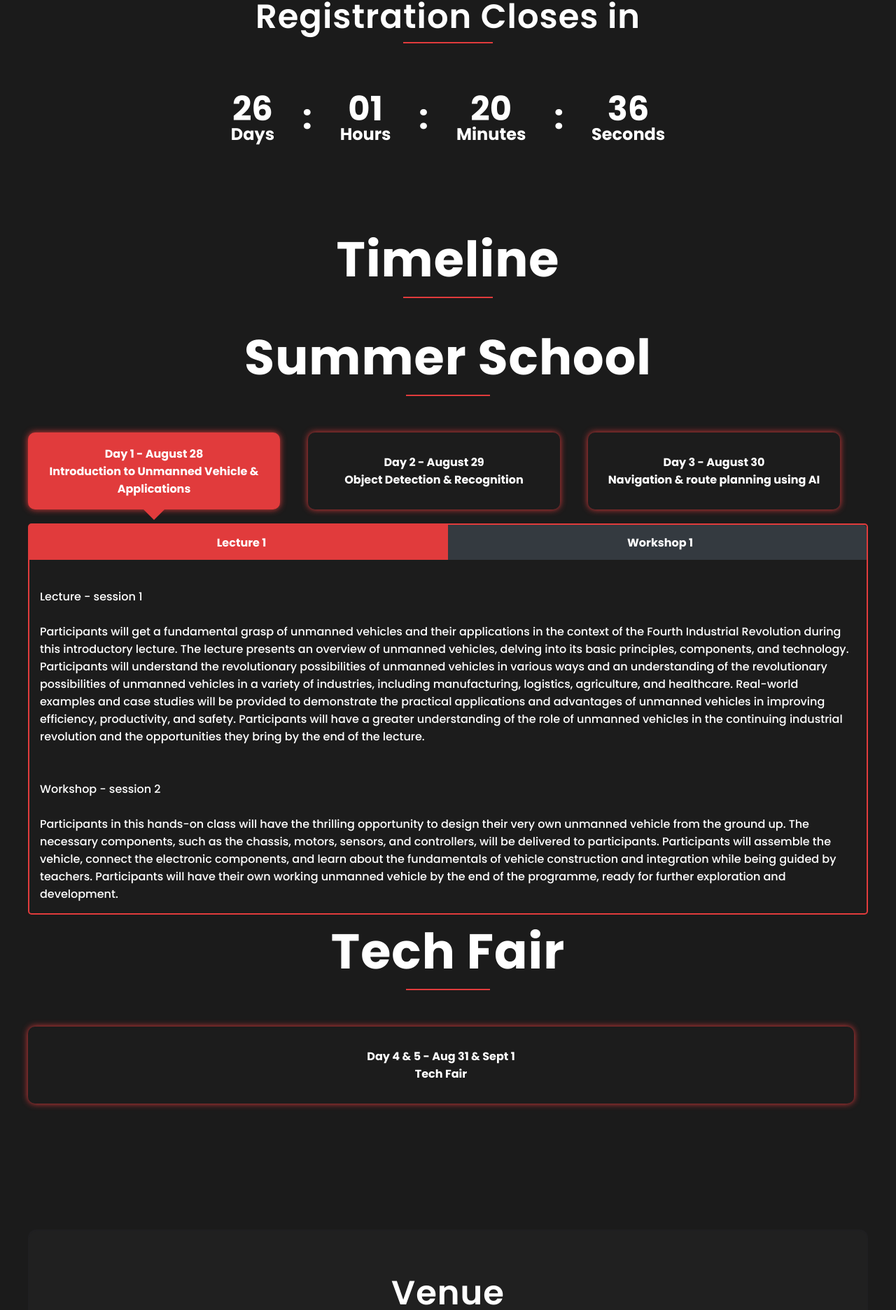
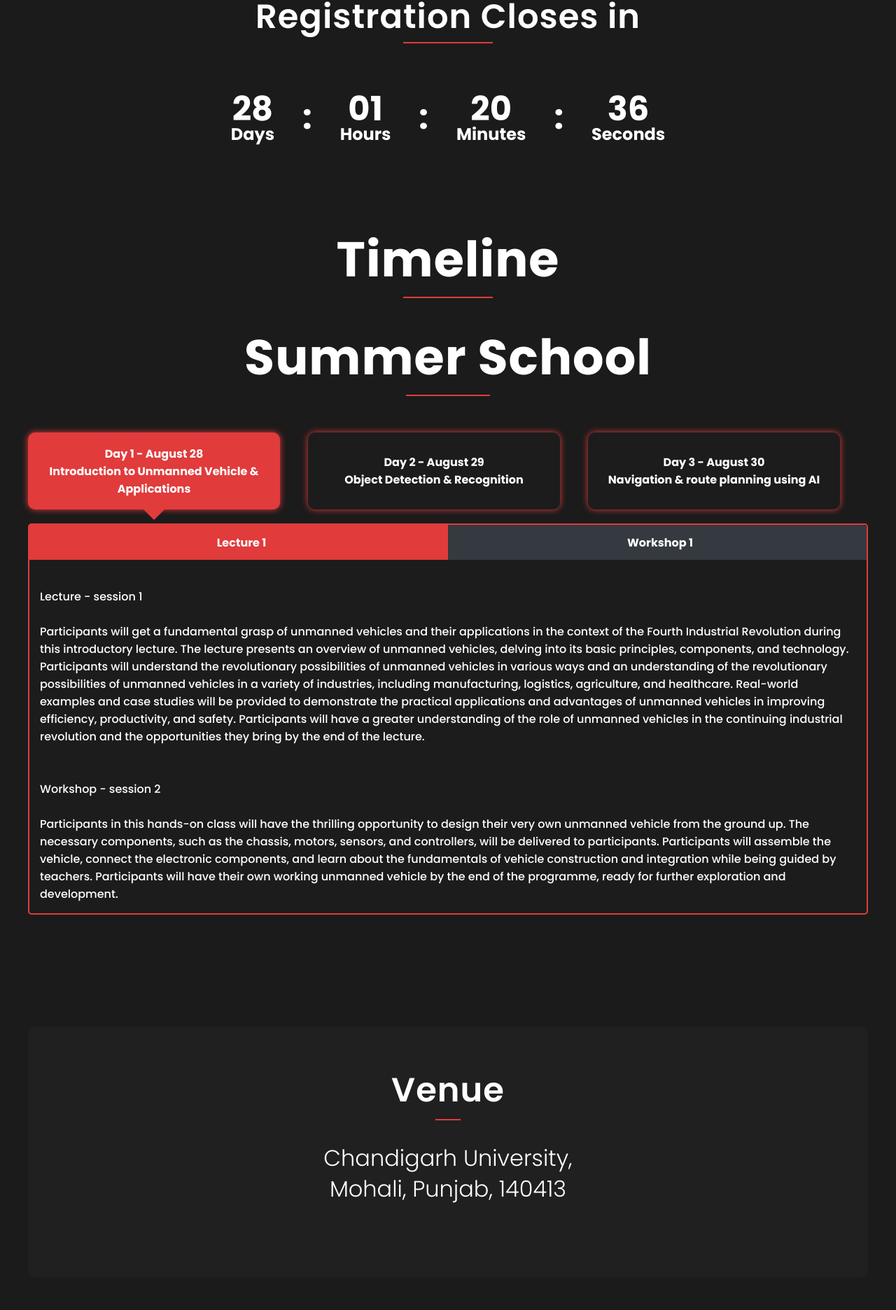
Before and after one commit to jayanth137/Summer_School_Cis, a React (Create React App) app: page / in a window 1280 px wide. Shown: the part 1075-2947 px from the top of the page at 70% size. Built offline with nearby package versions, Linux system fonts and the light colour scheme.

Commit message:
Techfair removed

```diff
--- a/src/component/CountdownSection/Timer.js
+++ b/src/component/CountdownSection/Timer.js
@@ -1,8 +1,5 @@
-import React, {
-    useState,
-    useEffect
-} from "react";
-import "./Timer.css";
+import React, { useState, useEffect } from 'react';
+import './Timer.css';
 
 function getTimeLeft(endTime) {
   const totalSeconds = (new Date(endTime) - new Date()) / 1000;
@@ -14,12 +11,12 @@
     days,
     hours,
     minutes,
-        seconds
+    seconds,
   };
 }
 
 function Timer() {
-    const endTime = new Date("2023-08-10T24:00:00").getTime();
+  const endTime = new Date('2023-08-12T24:00:00').getTime();
 
   const [timeLeft, setTimeLeft] = useState(getTimeLeft(endTime));
   const screenWidth = window.innerWidth;
@@ -31,99 +28,124 @@
   }, [endTime]);
 
   return (
-        <div className = "time" >
-        <div className = "timer-body" > {screenWidth > 450 ? ( <>
-                <div className = "timer" >
-                <div className = "hour" > {timeLeft.days < 10 ? `0${timeLeft.days}` : timeLeft.days
-                } </div>
-                <div className = "time-label" > Days </div> </div>
-                <div className = "timer" >
-                <div className = "separator" >: </div> </div>
-                <div className = "timer" >
-                <div className = "hour" > {timeLeft.hours < 10 ? `0${timeLeft.hours}` : timeLeft.hours}
-                </div> <div className = "time-label" > Hours </div> </div>
-
-                <div className = "timer" >
-                <div className = "separator" >: </div>
+    <div className="time">
+      <div className="timer-body">
+        {' '}
+        {screenWidth > 450 ? (
+          <>
+            <div className="timer">
+              <div className="hour">
+                {' '}
+                {timeLeft.days < 10 ? `0${timeLeft.days}` : timeLeft.days}{' '}
+              </div>
+              <div className="time-label"> Days </div>{' '}
+            </div>
+            <div className="timer">
+              <div className="separator">: </div>{' '}
+            </div>
+            <div className="timer">
+              <div className="hour">
+                {' '}
+                {timeLeft.hours < 10 ? `0${timeLeft.hours}` : timeLeft.hours}
+              </div>{' '}
+              <div className="time-label"> Hours </div>{' '}
             </div>
 
-                <div className = "timer timer-mar" >
-                <div className = "minute" > {
-                    timeLeft.minutes < 10 ?
-                    `0${timeLeft.minutes}` :
-                        timeLeft.minutes
-                } </div>
-                <div className = "time-label" > {
-                    window.innerWidth < 992 ? "Mins" : "Minutes"
-                }
+            <div className="timer">
+              <div className="separator">: </div>
+            </div>
+
+            <div className="timer timer-mar">
+              <div className="minute">
+                {' '}
+                {timeLeft.minutes < 10
+                  ? `0${timeLeft.minutes}`
+                  : timeLeft.minutes}{' '}
+              </div>
+              <div className="time-label">
+                {' '}
+                {window.innerWidth < 992 ? 'Mins' : 'Minutes'}
               </div>
             </div>
-                <div className = "timer" >
-                <div className = "separator" >: </div> </div>
-                <div className = "timer timer-mar" >
-                <div className = "second" > {timeLeft.seconds < 10 ? `0${timeLeft.seconds}` : timeLeft.seconds }
+            <div className="timer">
+              <div className="separator">: </div>{' '}
             </div>
-                <div className = "time-label" > {
-                    window.innerWidth < 992 ? "Secs" : "Seconds"
-                }
+            <div className="timer timer-mar">
+              <div className="second">
+                {' '}
+                {timeLeft.seconds < 10
+                  ? `0${timeLeft.seconds}`
+                  : timeLeft.seconds}
+              </div>
+              <div className="time-label">
+                {' '}
+                {window.innerWidth < 992 ? 'Secs' : 'Seconds'}
               </div>
             </div>
           </>
-            ) : ( <>
-                <div className = "column_cut_450" >
-                <div className = "row_cut_450" >
-                <div className = "timer" >
-                <div className = "hour" > {
-                    timeLeft.days < 10 ? `0${timeLeft.days}` : timeLeft.days
-                }
+        ) : (
+          <>
+            <div className="column_cut_450">
+              <div className="row_cut_450">
+                <div className="timer">
+                  <div className="hour">
+                    {' '}
+                    {timeLeft.days < 10 ? `0${timeLeft.days}` : timeLeft.days}
                   </div>
-                <div className = "time-label" > Days </div>
-
+                  <div className="time-label"> Days </div>
                 </div>
 
-                <div className = "timer" >
-                <div className = "separator" >: </div>
+                <div className="timer">
+                  <div className="separator">: </div>
                 </div>
 
-                <div className = "timer" >
-                <div className = "hour" > {
-                    timeLeft.hours < 10 ?
-                    `0${timeLeft.hours}` :
-                        timeLeft.hours
-                }
+                <div className="timer">
+                  <div className="hour">
+                    {' '}
+                    {timeLeft.hours < 10
+                      ? `0${timeLeft.hours}`
+                      : timeLeft.hours}
                   </div>
-                <div className = "time-label" > Hours </div>
+                  <div className="time-label"> Hours </div>
                 </div>
               </div>
 
-                <div className = "row_cut_450" >
-                <div className = "timer timer-mar" >
-                <div className = "minute" > {
-                    timeLeft.minutes < 10 ?
-                    `0${timeLeft.minutes}` :
-                        timeLeft.minutes
-                } </div> <div className = "time-label" > {
-                    window.innerWidth < 992 ? "Mins" : "Minutes"
-                } </div> </div>
+              <div className="row_cut_450">
+                <div className="timer timer-mar">
+                  <div className="minute">
+                    {' '}
+                    {timeLeft.minutes < 10
+                      ? `0${timeLeft.minutes}`
+                      : timeLeft.minutes}{' '}
+                  </div>{' '}
+                  <div className="time-label">
+                    {' '}
+                    {window.innerWidth < 992 ? 'Mins' : 'Minutes'}{' '}
+                  </div>{' '}
+                </div>
 
-                <div className = "timer" >
-                <div className = "separator" >: </div> </div>
+                <div className="timer">
+                  <div className="separator">: </div>{' '}
+                </div>
 
-                <div className = "timer timer-mar" >
-                <div className = "second" > {
-                    timeLeft.seconds < 10 ?
-                    `0${timeLeft.seconds}` :
-                        timeLeft.seconds
-                } </div> <div className = "time-label" > {
-                    window.innerWidth < 992 ? "Secs" : "Seconds"
-                } </div>
+                <div className="timer timer-mar">
+                  <div className="second">
+                    {' '}
+                    {timeLeft.seconds < 10
+                      ? `0${timeLeft.seconds}`
+                      : timeLeft.seconds}{' '}
+                  </div>{' '}
+                  <div className="time-label">
+                    {' '}
+                    {window.innerWidth < 992 ? 'Secs' : 'Seconds'}{' '}
+                  </div>
                 </div>
               </div>
             </div>
           </>
-            )
-        }
-        </div> </div>
+        )}
+      </div>{' '}
+    </div>
   );
   // const deadline = new Date("2023-04-08T20:00:00").getTime();
   //      const [timeLeft, setTimeLeft] = useState({
--- a/src/component/EventTimeline/Timeline.jsx
+++ b/src/component/EventTimeline/Timeline.jsx
@@ -164,33 +164,7 @@
             </div>
           </div>
         )}
-        <h1>Tech Fair</h1>
-        <hr />
-        <div className="row-one">
-          <div className="headers">
-            <div
-              className={`boxed ${active === 3 ? 'active-timelineOne' : ''}`}
-              onClick={() => setActive(3)}
-            >
-              <div className="time-head">{timelineData[3].time}</div>
-              <div className="desc-head">{timelineData[3].desc}</div>
-              <div className={`${active === 3 ? 'arrow-down' : ''}`}></div>
-            </div>
-          </div>
-          <div className={`${active === 3 ? 'show-mob-time' : 'hid-mob-time'}`}>
-            <div className="timeline-card timeline-card-mobile">
-              <div className="timeline-card-header">
-                <div className="col-1">{timelineData[3].date}</div>
-                <div className="col-2">{timelineData[3].dateDesc}</div>
-              </div>
-              <div>
-                <div className="timeline-card-body">
-                  {timelineData[3].descInDepth}
-                </div>
-              </div>
-            </div>
-          </div>
-        </div>
+
         {timelineData.length > 3 && active === 3 && (
           <div className="timeline-card timeline-card-xl">
             <div className="timeline-card-header">
--- a/src/component/EventTimeline/TimelineData.js
+++ b/src/component/EventTimeline/TimelineData.js
@@ -21,7 +21,7 @@
     date: 'Lecture 3',
     dateDesc: 'Workshop 3',
     descInDepth:
-      '\nLecture - session 3  \n\n This lecture covers AI in autonomous control and predictive maintenance for unmanned vehicles. Using real-world examples, participants learn about decision-making algorithms, path planning, and proactive maintenance. AI empowers unmanned vehicles to function autonomously and ensures optimal reliability and longevity through proactive maintenance.   \n\n Workshop - session 3 \n\n In this workshop, participants will build and refine their unmanned vehicle systems in a single day. They will learn various control algorithms, integrate sensors and actuators, and enable autonomous operations. Practical exercises will focus on developing the vehicles decision-making and obstacle avoidance capabilities. Additionally, participants will optimize performance and prepare for a friendly competition, where they can showcase their vehicles abilities in completing tasks or challenges. \n\n ',
+      '\nLecture - session 1  \n\n This lecture covers AI in autonomous control and predictive maintenance for unmanned vehicles. Using real-world examples, participants learn about decision-making algorithms, path planning, and proactive maintenance. AI empowers unmanned vehicles to function autonomously and ensures optimal reliability and longevity through proactive maintenance.   \n\n Workshop - session 2 \n\n In this workshop, participants will build and refine their unmanned vehicle systems in a single day. They will learn various control algorithms, integrate sensors and actuators, and enable autonomous operations. Practical exercises will focus on developing the vehicles decision-making and obstacle avoidance capabilities. Additionally, participants will optimize performance and prepare for a friendly competition, where they can showcase their vehicles abilities in completing tasks or challenges. \n\n ',
   },
   {
     time: ' Day 4 & 5 - Aug 31 & Sept 1 ',
--- a/src/component/FeeSection/FeeSectiondata.js
+++ b/src/component/FeeSection/FeeSectiondata.js
@@ -47,11 +47,4 @@
       ' No Accomodation/Food.',
     ],
   },
-  {
-    name: 'The Tech Fair in collaboration with Nvidia',
-    price: '₹ 500',
-    Team: 'Team : 1- 4',
-
-    benefits: ['No Accomodation and meal is provided.'],
-  },
 ];
```
Lines whose indentation alone changed are shown as unchanged.
